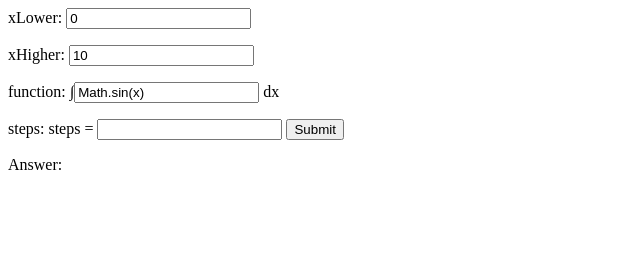
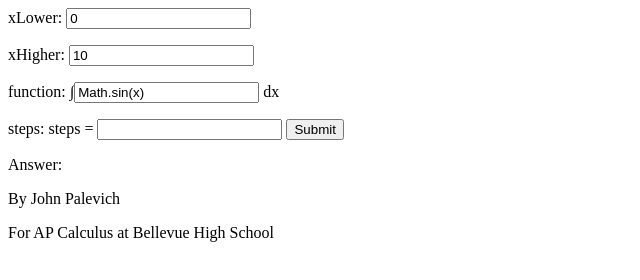
Before and after one commit to JohnPalevich/JohnPalevich.github.io, a plain HTML site: page index.html in a window 1280 px wide. Shown: the whole page, without its empty margins (0-640 px from the left). Drawn offline with Linux system fonts and the light colour scheme.

Commit message:
Added By and For

```diff
--- a/index.html
+++ b/index.html
@@ -50,5 +50,9 @@
 		Answer:
 		<div id="answer">
 		</div>
+		<p/>
+		By John Palevich
+		<p/>
+		For AP Calculus at Bellevue High School
 	</body>
 </html>
```
